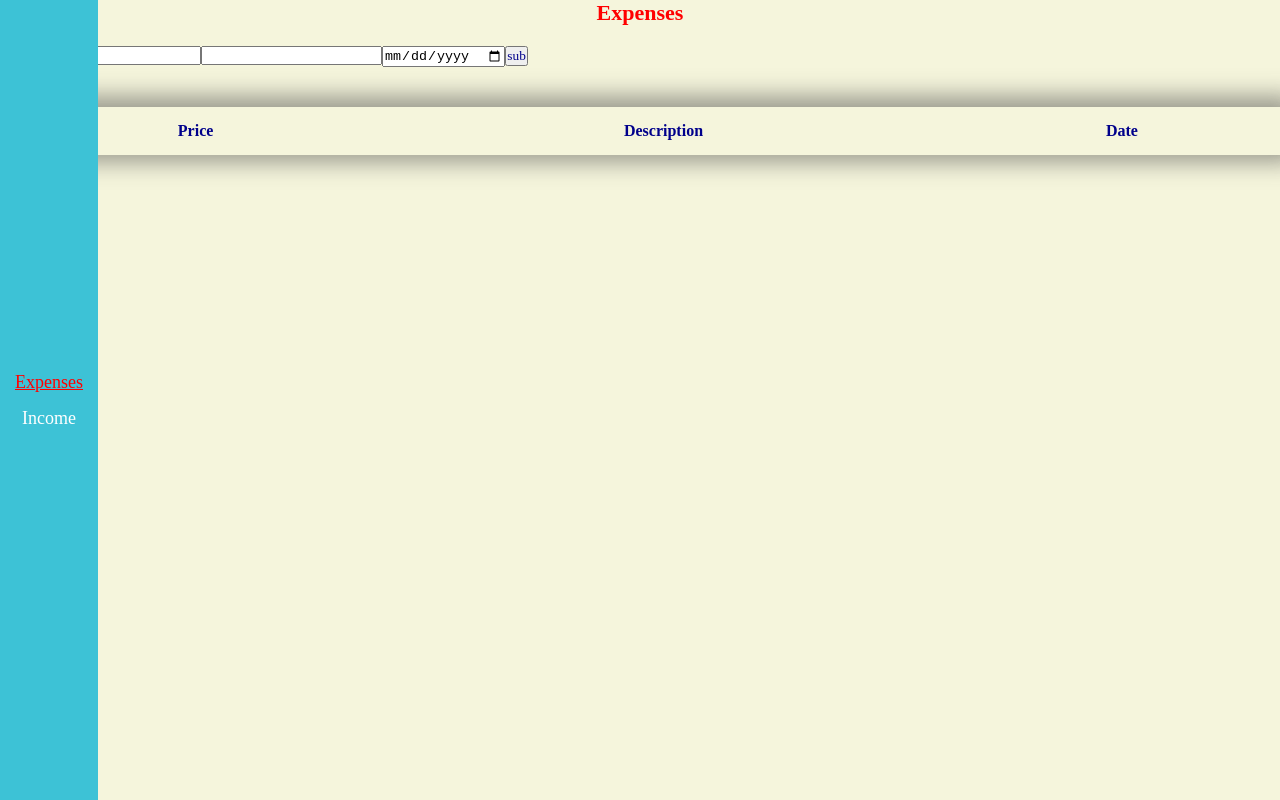
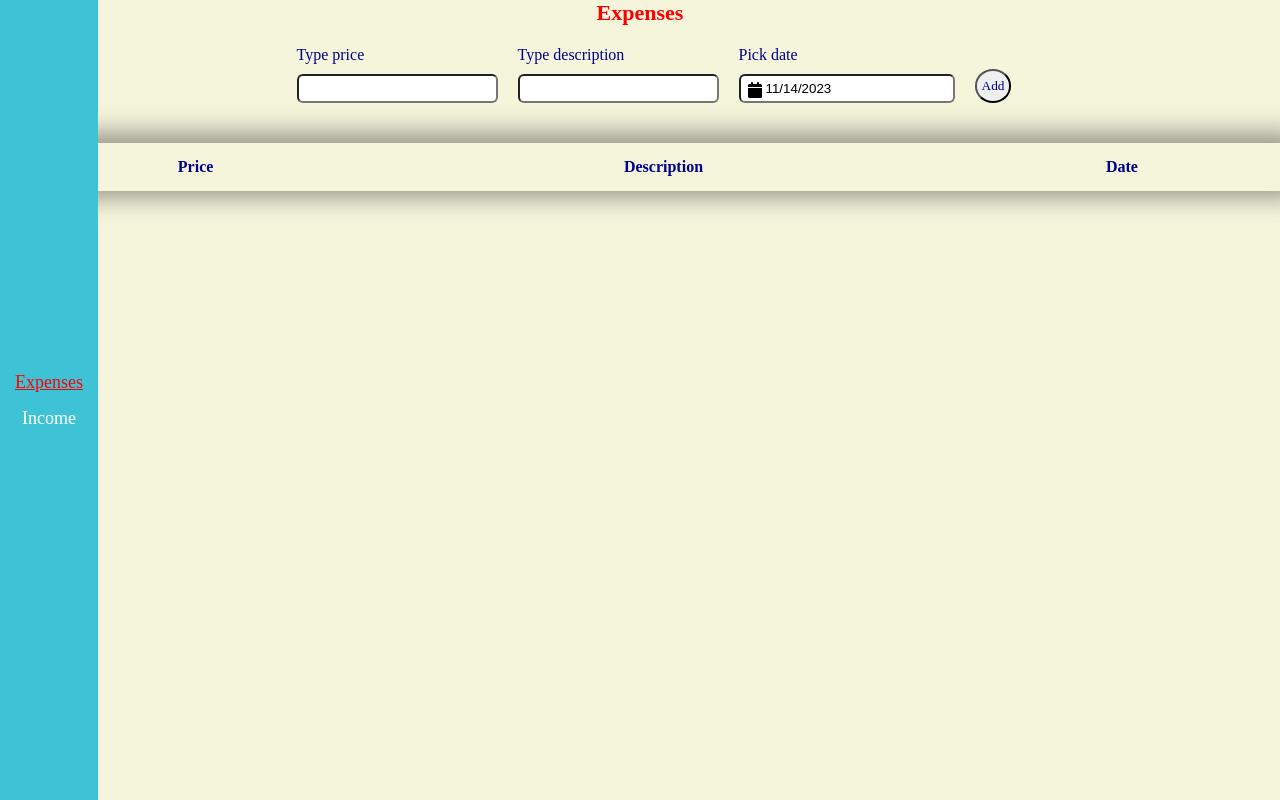
Before and after one commit to ToyEye/money-counter, a React (Vite) app: page / in a window 1280 px wide. Shown: the top 800 px of the page. Built offline with nearby package versions, Linux system fonts and the light colour scheme.

Commit message:
custom form

```diff
--- a/package.json
+++ b/package.json
@@ -11,9 +11,12 @@
   },
   "dependencies": {
     "@reduxjs/toolkit": "^1.9.7",
+    "@types/react-datepicker": "^4.19.3",
+    "date-fns": "^2.30.0",
     "formik": "^2.4.5",
     "nanoid": "^5.0.3",
     "react": "^18.2.0",
+    "react-datepicker": "^4.21.0",
     "react-dom": "^18.2.0",
     "react-redux": "^8.1.3",
     "react-tabs": "^6.0.2",
--- a/src/components/App/App.tsx
+++ b/src/components/App/App.tsx
@@ -26,7 +26,6 @@ function App() {
           </TabPanelStyled>
         </TabWrapper>
       </TabsStyled>
-      <div></div>
     </AppWrapper>
   );
 }
--- a/src/components/Form/Form.styled.tsx
+++ b/src/components/Form/Form.styled.tsx
@@ -1,3 +1,57 @@
 import styled from "styled-components";
 
-export const Form = styled.form``;
+type BtnProps = {
+  goal: string;
+};
+
+export const FormStyled = styled.form`
+  display: flex;
+  gap: 20px;
+  justify-content: center;
+  align-items: flex-end;
+`;
+
+export const Label = styled.label`
+  display: flex;
+  flex-direction: column;
+  gap: 10px;
+
+  .react-datepicker__tab-loop {
+    position: absolute;
+  }
+`;
+
+export const Input = styled.input`
+  padding: 5px 10px 5px 10px;
+  border-radius: 6px;
+
+  &[name="date"] {
+    padding: 5px 10px 5px 25px;
+  }
+`;
+
+export const SubmitBtn = styled.button<BtnProps>`
+  display: flex;
+  padding: 15px 5px;
+  justify-content: center;
+  align-items: center;
+  height: 30px;
+  border-radius: 50%;
+  cursor: pointer;
+
+  transition: 350ms cubic-bezier(0.445, 0.05, 0.55, 0.95);
+
+  &:is(:focus, :hover) {
+    background-color: ${(props) => {
+      return props.goal === "expenses" ? "red" : "green";
+    }};
+    color: white;
+    border-color: ${(props) => {
+      return props.goal === "expenses" ? "red" : "green";
+    }};
+  }
+
+  &:active {
+    transform: scale(0.9);
+  }
+`;
--- a/src/components/Form/Form.tsx
+++ b/src/components/Form/Form.tsx
@@ -1,8 +1,14 @@
 import { nanoid } from "nanoid";
 import { useFormik } from "formik";
+import DatePicker from "react-datepicker";
+
+import "react-datepicker/dist/react-datepicker.css";
 import { useDispatch } from "react-redux/es/exports";
+import { formatDate } from "../../helpers/formateDate";
 
 import Section from "../Section/Section";
+import { FormStyled, Label, Input, SubmitBtn } from "./Form.styled";
+
 import { addNote } from "../../redux/money/reducer";
 
 import { TType } from "../../types/types";
@@ -13,13 +19,17 @@ const Form = ({ type }: TType) => {
   const initialValues = {
     price: "",
     description: "",
-    date: "",
+    date: new Date(),
   };
 
   const formik = useFormik({
     initialValues,
     onSubmit: (values) => {
-      const newNote = { ...values, id: nanoid() };
+      const newNote = {
+        ...values,
+        id: nanoid(),
+        date: formatDate(values.date),
+      };
 
       dispatch(addNote({ type, newNote }));
     },
@@ -27,36 +37,42 @@ const Form = ({ type }: TType) => {
 
   return (
     <Section>
-      <form onSubmit={formik.handleSubmit}>
-        <label>
-          <input
+      <FormStyled onSubmit={formik.handleSubmit}>
+        <Label>
+          <span>Type price</span>
+          <Input
             id="price"
             name="price"
             type="text"
             onChange={formik.handleChange}
             value={formik.values.price}
           />
-        </label>
-        <label>
-          <input
+        </Label>
+        <Label>
+          <span>Type description</span>
+          <Input
             id="description"
             name="description"
             type="text"
             onChange={formik.handleChange}
             value={formik.values.description}
           />
-        </label>
-        <label>
-          <input
+        </Label>
+        <Label>
+          <span>Pick date</span>
+          <DatePicker
+            showIcon
             id="date"
             name="date"
-            type="date"
-            onChange={formik.handleChange}
-            value={formik.values.date}
+            onChange={(date) => formik.setFieldValue("date", date)}
+            selected={formik.values.date}
+            customInput={<Input />}
           />
-        </label>
-        <button type="submit"> sub</button>
-      </form>
+        </Label>
+        <SubmitBtn type="submit" goal={type}>
+          Add
+        </SubmitBtn>
+      </FormStyled>
     </Section>
   );
 };
--- /dev/null
+++ b/src/helpers/formateDate.ts
@@ -0,0 +1,5 @@
+import { format } from "date-fns";
+
+export const formatDate = (date: Date) => {
+  return format(new Date(date), "P");
+};
--- a/src/redux/money/reducer.ts
+++ b/src/redux/money/reducer.ts
@@ -23,7 +23,7 @@ const moneySlice = createSlice({
   reducers: {
     addNote: (state, action: PayloadAction<TRedux>) => {
       const { type, newNote } = action.payload;
-      console.log(type); //expenses
+
       state[type].push(newNote);
     },
     deleteExpense: (state, action: PayloadAction<TDelProp>) => {
```
Also changed, not shown: 1 other file (tests, documents, lock files or other folders).
